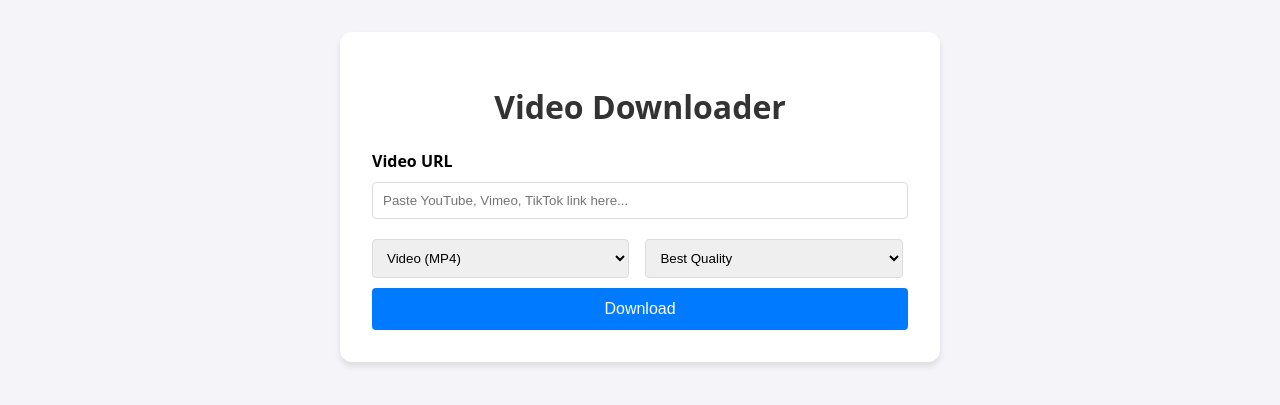
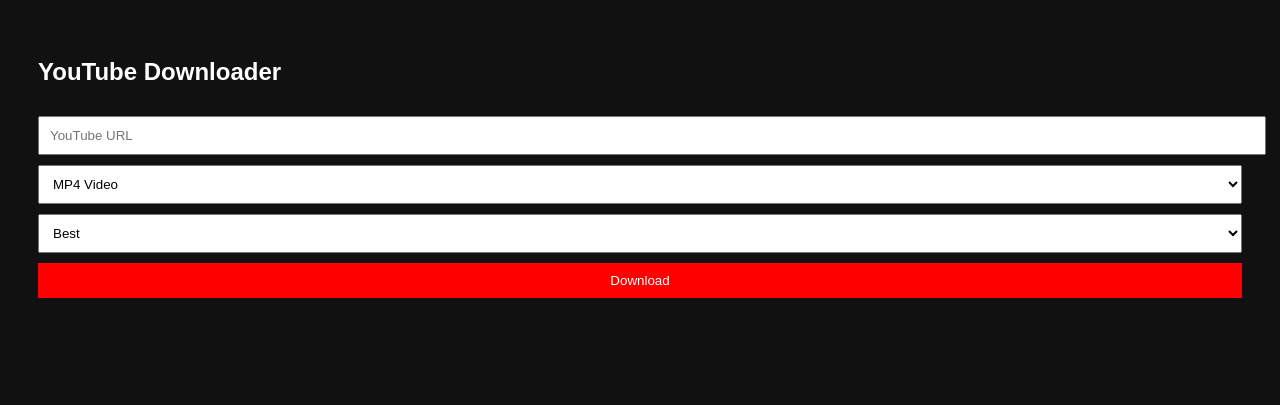
Before and after one commit to Braddock20/PiP, a Flask app: page / in a window 1280 px wide. Shown: the top 405 px of the page. Run offline with Flask 3, Linux system fonts and the light colour scheme.

Commit message:
Refactor index.html for YouTube Downloader
Updated the HTML structure and styling for the YouTube downloader interface.

```diff
--- a/templates/index.html
+++ b/templates/index.html
@@ -1,69 +1,40 @@
-<!doctype html>
-<html lang="en">
+<!DOCTYPE html>
+<html>
 <head>
     <meta charset="UTF-8">
-    <meta name="viewport" content="width=device-width, initial-scale=1.0">
-    <title>Universal Video Downloader</title>
+    <title>YouTube Downloader</title>
     <style>
-        body { font-family: system-ui, -apple-system, sans-serif; max-width: 600px; margin: 2rem auto; padding: 0 1rem; background: #f4f4f9; }
-        .container { background: white; padding: 2rem; border-radius: 12px; box-shadow: 0 4px 6px rgba(0,0,0,0.1); }
-        h1 { color: #333; text-align: center; }
-        input[type="text"] { width: 100%; padding: 10px; margin: 10px 0; border: 1px solid #ddd; border-radius: 4px; box-sizing: border-box; }
-        select { width: 48%; padding: 10px; margin: 10px 1% 10px 0; border: 1px solid #ddd; border-radius: 4px; }
-        button { width: 100%; padding: 12px; background: #007bff; color: white; border: none; border-radius: 4px; cursor: pointer; font-size: 1rem; }
-        button:hover { background: #0056b3; }
-        .messages { color: red; text-align: center; margin-bottom: 1rem; }
-        .options { display: flex; justify-content: space-between; }
-        #loading { display: none; text-align: center; margin-top: 1rem; color: #666; }
+        body { background:#111; color:#fff; font-family:Arial; padding:30px }
+        input, select, button { width:100%; padding:10px; margin-top:10px }
+        button { background:red; color:white; border:none }
     </style>
 </head>
 <body>
-    <div class="container">
-        <h1>Video Downloader</h1>
+
+<h2>YouTube Downloader</h2>
 
 {% with messages = get_flashed_messages() %}
-            {% if messages %}
-                <div class="messages">
-                    {% for message in messages %}{{ message }}<br>{% endfor %}
-                </div>
-            {% endif %}
+  {% for msg in messages %}
+    <p>{{ msg }}</p>
+  {% endfor %}
 {% endwith %}
 
-        <form method="post" onsubmit="document.getElementById('loading').style.display='block'">
-            <label><strong>Video URL</strong></label>
-            <input type="text" name="url" placeholder="Paste YouTube, Vimeo, TikTok link here..." required>
+<form method="POST">
+    <input type="text" name="url" placeholder="YouTube URL" required>
 
-            <div class="options">
-                <select name="format_type" id="format_type" onchange="toggleQuality()">
-                    <option value="video">Video (MP4)</option>
-                    <option value="audio">Audio Only (MP3)</option>
+    <select name="format_type">
+        <option value="video">MP4 Video</option>
+        <option value="audio">MP3 Audio</option>
     </select>
 
-                <select name="quality" id="quality">
-                    <option value="best">Best Quality</option>
+    <select name="quality">
+        <option value="best">Best</option>
         <option value="1080">1080p</option>
         <option value="720">720p</option>
     </select>
-            </div>
 
     <button type="submit">Download</button>
 </form>
 
-        <div id="loading">
-            Processing... large videos may take a minute.
-        </div>
-    </div>
-
-    <script>
-        function toggleQuality() {
-            const type = document.getElementById('format_type').value;
-            const quality = document.getElementById('quality');
-            if (type === 'audio') {
-                quality.style.display = 'none';
-            } else {
-                quality.style.display = 'inline-block';
-            }
-        }
-    </script>
 </body>
 </html>
```
Lines whose indentation alone changed are shown as unchanged.
